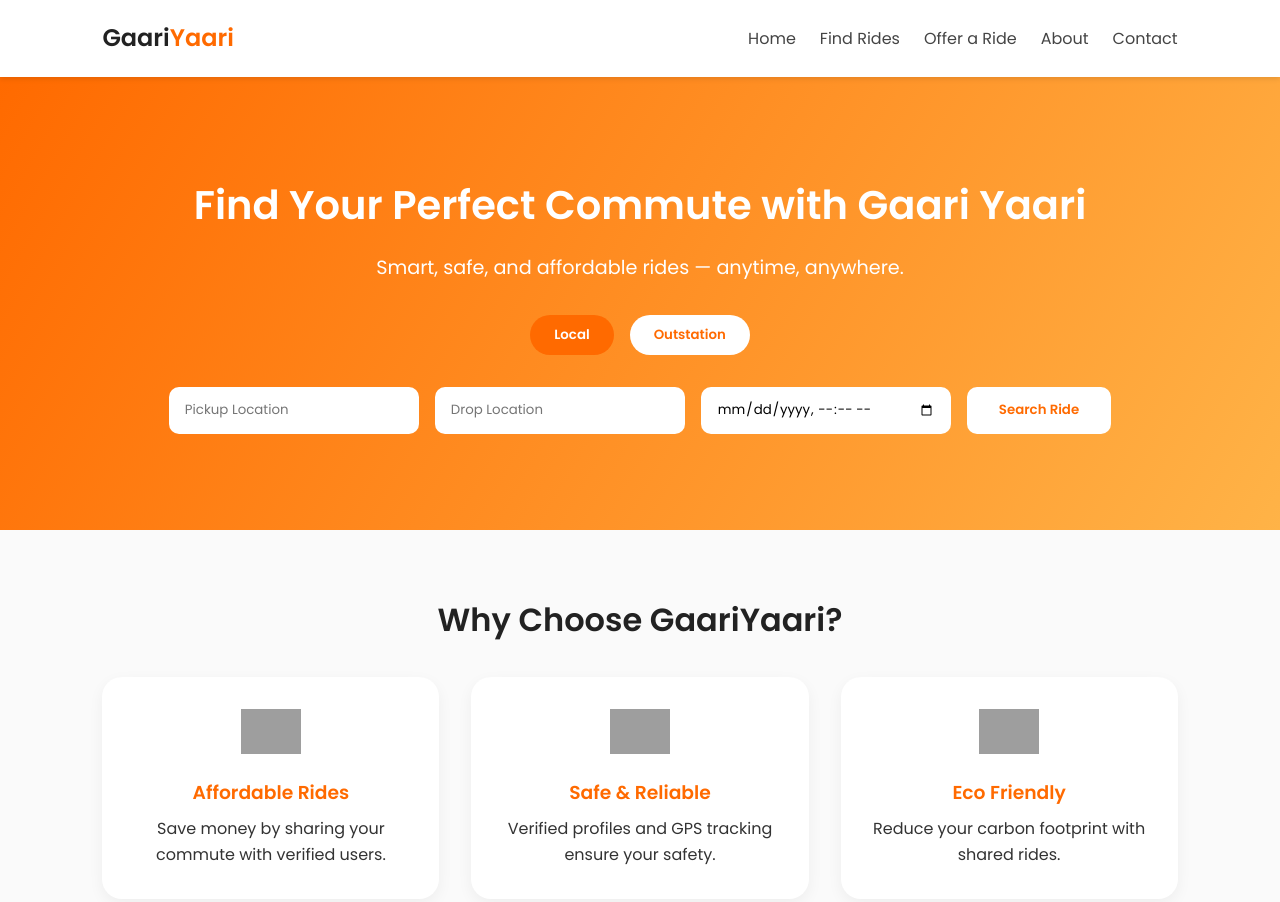
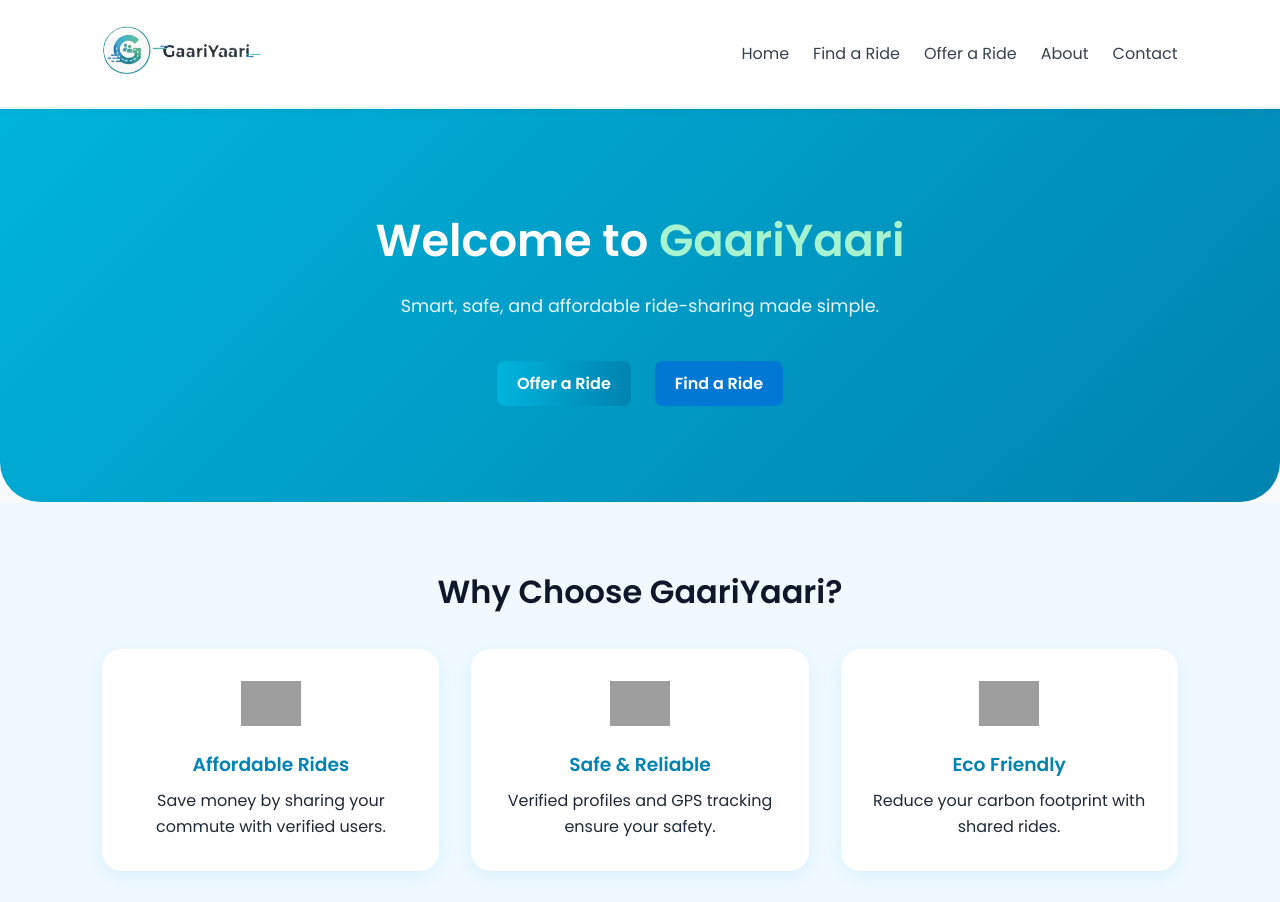
Before and after one commit to sharianoor/GaariYaari-webapp, a plain HTML site: page index.html in a window 1280 px wide. Shown: the top 902 px of the page. Drawn offline with Linux system fonts and the light colour scheme; grey boxes are pictures that could not be loaded.

Commit message:
Find a ride page and files organisation

```diff
--- a/index.html
+++ b/index.html
@@ -3,18 +3,21 @@
 <head>
   <meta charset="UTF-8">
   <meta name="viewport" content="width=device-width, initial-scale=1.0">
-  <title>Commute Mate | Your Smart Ride Partner</title>
+  <title>GaariYaari | Your Smart Ride Partner</title>
+  <link rel = "icon" type="img/png" href="images\GaariYaari logo tab.png">
   <link rel="stylesheet" href="style.css">
   <link href="https://fonts.googleapis.com/css2?family=Poppins:wght@300;400;600&display=swap" rel="stylesheet">
 </head>
 <body>
   <!-- Navbar -->
   <header class="navbar">
-    <div class="logo">Gaari<span>Yaari</span></div>
+    <a href="index.html" class="logo">
+      <img src="images\GaariYaari_navbar.png" alt="GaariYaari Logo">
+    </a>
     <nav>
       <ul class="nav-links">
-        <li><a href="#">Home</a></li>
-        <li><a href="#">Find Rides</a></li>
+        <li><a href="index.html">Home</a></li>
+        <li><a href="find-ride.html">Find a Ride</a></li>
         <li><a href="#">Offer a Ride</a></li>
         <li><a href="#">About</a></li>
         <li><a href="#">Contact</a></li>
@@ -25,20 +28,13 @@
   <!-- Hero Section -->
   <section class="hero">
     <div class="hero-content">
-      <h1>Find Your Perfect Commute with <span>Gaari Yaari</span></h1>
-      <p>Smart, safe, and affordable rides — anytime, anywhere.</p>
+      <h1>Welcome to <span>GaariYaari</span></h1>
+      <p>Smart, safe, and affordable ride-sharing made simple.</p>
 
-      <div class="tabs">
-        <button class="active">Local</button>
-        <button>Outstation</button>
+      <div class="hero-buttons">
+        <a href="#" class="btn offer-btn">Offer a Ride</a>
+        <a href="find-ride.html" class="btn find-btn">Find a Ride</a>
       </div>
-
-      <form class="ride-form">
-        <input type="text" placeholder="Pickup Location">
-        <input type="text" placeholder="Drop Location">
-        <input type="datetime-local">
-        <button type="submit">Search Ride</button>
-      </form>
     </div>
   </section>
 
--- a/style.css
+++ b/style.css
@@ -1,3 +1,4 @@
+/* Reset & Base */
 * {
   margin: 0;
   padding: 0;
@@ -6,8 +7,8 @@
 }
 
 body {
-  background-color: #fff;
-  color: #333;
+  background-color: #f9fafb;
+  color: #1f2937;
   line-height: 1.6;
 }
 
@@ -16,21 +17,25 @@ body {
   display: flex;
   justify-content: space-between;
   align-items: center;
-  padding: 1.2rem 8%;
-  background: #fff;
-  box-shadow: 0 2px 5px rgba(0,0,0,0.1);
+  padding: 0.6rem 8%;
+  background: #ffffff;
+  box-shadow: 0 2px 8px rgba(0, 0, 0, 0.05);
   position: sticky;
   top: 0;
   z-index: 100;
+  border-bottom: 2px solid rgba(0, 179, 219, 0.1);
+}
+
+.logo img {
+  height: 80px;
 }
 
 .logo {
-  font-size: 1.5rem;
+  font-size: 0.8 rem;
   font-weight: 700;
-  color: #222;
-}
-.logo span {
-  color: #ff6a00;
+  background: linear-gradient(90deg, #00b4db, #0083b0);
+  -webkit-background-clip: text;
+  -webkit-text-fill-color: transparent;
 }
 
 .nav-links {
@@ -41,32 +46,34 @@ body {
 
 .nav-links a {
   text-decoration: none;
-  color: #444;
+  color: #374151;
   font-weight: 500;
   transition: 0.3s;
 }
 .nav-links a:hover {
-  color: #ff6a00;
+  color: #0083b0;
 }
 
 /* Hero Section */
 .hero {
-  background: linear-gradient(120deg, #ff6a00, #ffb347);
+  background: linear-gradient(135deg, #00b4db, #0083b0);
   color: white;
   text-align: center;
   padding: 6rem 2rem;
+  border-radius: 0 0 40px 40px;
 }
 
 .hero-content h1 {
-  font-size: 2.5rem;
+  font-size: 2.8rem;
   margin-bottom: 1rem;
+  font-weight: 700;
 }
 .hero-content h1 span {
-  color: #fff;
-  font-weight: 700;
+  color: #a7f3d0;
 }
 .hero-content p {
-  font-size: 1.2rem;
+  font-size: 1.1rem;
+  opacity: 0.9;
   margin-bottom: 2rem;
 }
 
@@ -75,22 +82,23 @@ body {
   display: flex;
   justify-content: center;
   gap: 1rem;
-  margin-bottom: 2rem;
+  margin: 2rem 0;
 }
 .tabs button {
   background: white;
-  color: #ff6a00;
-  border: none;
+  color: #0083b0;
+  border: 2px solid #00b4db;
   padding: 0.6rem 1.5rem;
-  border-radius: 25px;
+  border-radius: 30px;
   cursor: pointer;
   transition: 0.3s;
   font-weight: 600;
 }
 .tabs button.active,
 .tabs button:hover {
-  background: #ff6a00;
+  background: linear-gradient(90deg, #00b4db, #0083b0);
   color: white;
+  border: none;
 }
 
 /* Form */
@@ -102,36 +110,40 @@ body {
 }
 .ride-form input {
   padding: 0.8rem 1rem;
-  border: none;
-  border-radius: 10px;
+  border: 2px solid rgba(0, 131, 176, 0.2);
+  border-radius: 12px;
   width: 250px;
   outline: none;
+  transition: 0.3s;
+}
+.ride-form input:focus {
+  border-color: #00b4db;
+  box-shadow: 0 0 5px rgba(0, 131, 176, 0.2);
 }
 .ride-form button {
-  background: #fff;
-  color: #ff6a00;
+  background: linear-gradient(90deg, #00b4db, #0083b0);
+  color: white;
   padding: 0.8rem 2rem;
   border: none;
-  border-radius: 10px;
+  border-radius: 12px;
   font-weight: 700;
   cursor: pointer;
   transition: 0.3s;
 }
 .ride-form button:hover {
-  background: #222;
-  color: #fff;
+  opacity: 0.9;
 }
 
 /* Features */
 .features {
   text-align: center;
   padding: 4rem 8%;
-  background: #fafafa;
+  background: #f0f9ff;
 }
 .features h2 {
   font-size: 2rem;
   margin-bottom: 2rem;
-  color: #222;
+  color: #0f172a;
 }
 .feature-grid {
   display: grid;
@@ -142,33 +154,125 @@ body {
   background: white;
   padding: 2rem 1.5rem;
   border-radius: 20px;
-  box-shadow: 0 5px 15px rgba(0,0,0,0.05);
+  box-shadow: 0 5px 20px rgba(0, 179, 219, 0.1);
   transition: 0.3s;
 }
 .feature-card:hover {
-  transform: translateY(-10px);
+  transform: translateY(-8px);
+  box-shadow: 0 10px 25px rgba(0, 179, 219, 0.15);
 }
 .feature-card img {
   width: 60px;
   margin-bottom: 1rem;
 }
 .feature-card h3 {
-  color: #ff6a00;
+  color: #0083b0;
   margin-bottom: 0.5rem;
 }
 
 /* Footer */
 footer {
-  background: #222;
-  color: #ccc;
+  background: linear-gradient(90deg, #0083b0, #00b4db);
+  color: #e5e7eb;
   text-align: center;
   padding: 1.5rem;
 }
 .footer-links a {
-  color: #ffb347;
+  color: #fff;
   text-decoration: none;
   margin: 0 5px;
+  font-weight: 500;
 }
 .footer-links a:hover {
   text-decoration: underline;
 }
+.hero-buttons {
+  display: flex;
+  justify-content: center;
+  gap: 1.5rem;
+  margin-top: 2.5rem;
+}
+
+.btn {
+  text-decoration: none;
+  padding: 1rem 2.5rem;
+  border-radius: 50px;
+  font-weight: 600;
+  font-size: 1.1rem;
+  transition: 0.3s;
+}
+
+.offer-btn {
+  background: linear-gradient(90deg, #00b4db, #0083b0);
+  color: white;
+  border: none;
+}
+.offer-btn:hover {
+  opacity: 0.9;
+  transform: translateY(-2px);
+}
+
+.find-btn {
+  background: white;
+  color: #0083b0;
+  border: 2px solid #00b4db;
+}
+.find-btn:hover {
+  background: linear-gradient(90deg, #00b4db, #0083b0);
+  color: white;
+  border: none;
+  transform: translateY(-2px);
+}
+/* FIND RIDE PAGE */
+.find-ride-section {
+  text-align: center;
+  margin-top: 60px;
+  padding: 20px;
+}
+
+.ride-search-form {
+  max-width: 500px;
+  margin: 20px auto;
+  background: #f9f9f9;
+  padding: 25px;
+  border-radius: 12px;
+  box-shadow: 0 2px 8px rgba(0,0,0,0.1);
+}
+
+.form-group {
+  margin-bottom: 15px;
+  text-align: left;
+}
+
+.form-group label {
+  display: block;
+  margin-bottom: 5px;
+  font-weight: 600;
+}
+
+.form-group input {
+  width: 100%;
+  padding: 8px;
+  border: 1px solid #ddd;
+  border-radius: 6px;
+}
+
+.btn {
+  background-color: #0078d4;
+  color: #fff;
+  border: none;
+  padding: 10px 20px;
+  border-radius: 8px;
+  cursor: pointer;
+  font-size: 16px;
+}
+
+.btn:hover {
+  background-color: #005ea6;
+}
+
+.ride-results {
+  margin: 40px auto;
+  max-width: 700px;
+  text-align: center;
+}
```
Also changed, not shown: find-ride.html (added, +71 -0 lines), images/GaariYaari logo tab.png (added), images/GaariYaari logo.png (renamed from GaariYaari logo.png), images/GaariYaari_navbar.png (added).
